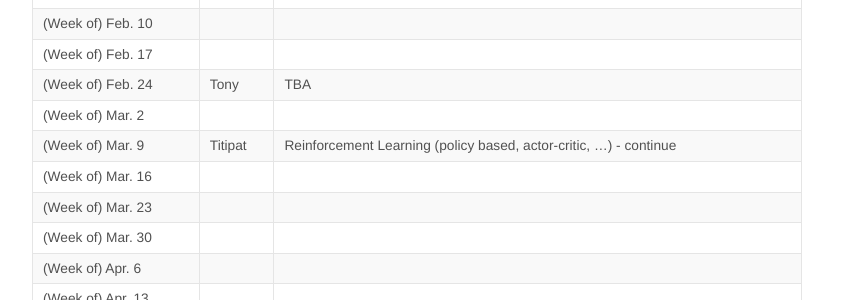
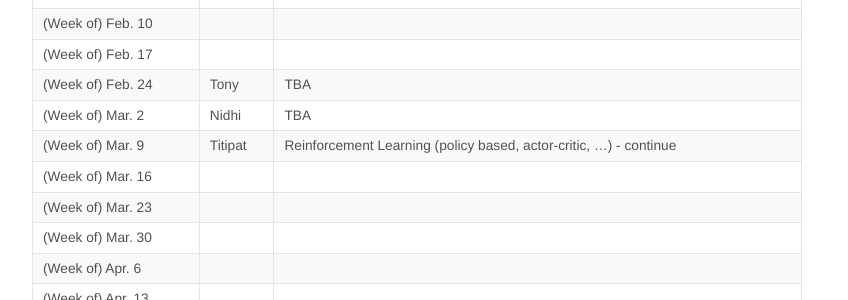
Before and after one commit to KordingLab/KordingLab.github.io, a Jekyll site: the page built from _posts/2018-08-29-upcoming-lab-teaching.md, in a window 1280 px wide and 900 px high, scrolled down 484 px. Shown: the part 152-452 px from the top of the window, without its empty margins (223-1071 px from the left). Built offline with Jekyll 4.4.1, drawn with Linux system fonts in a browser that asks for light colours; nearby versions of some CDN libraries; comment, search, counter and statistics services are not loaded.

Commit message:
Update 2018-08-29-upcoming-lab-teaching.md

```diff
--- a/_posts/2018-08-29-upcoming-lab-teaching.md
+++ b/_posts/2018-08-29-upcoming-lab-teaching.md
@@ -25,7 +25,7 @@ Get on the listserve for announcements: https://groups.google.com/forum/#!forum/
 | (Week of) Feb. 10 | | |
 | (Week of) Feb. 17 | | |
 | (Week of) Feb. 24 | Tony | TBA |
-| (Week of) Mar. 2 | | |
+| (Week of) Mar. 2 | Nidhi | TBA |
 | (Week of) Mar. 9 | Titipat | Reinforcement Learning (policy based, actor-critic, ...) - continue |
 | (Week of) Mar. 16 | | |
 | (Week of) Mar. 23 | | |
```
